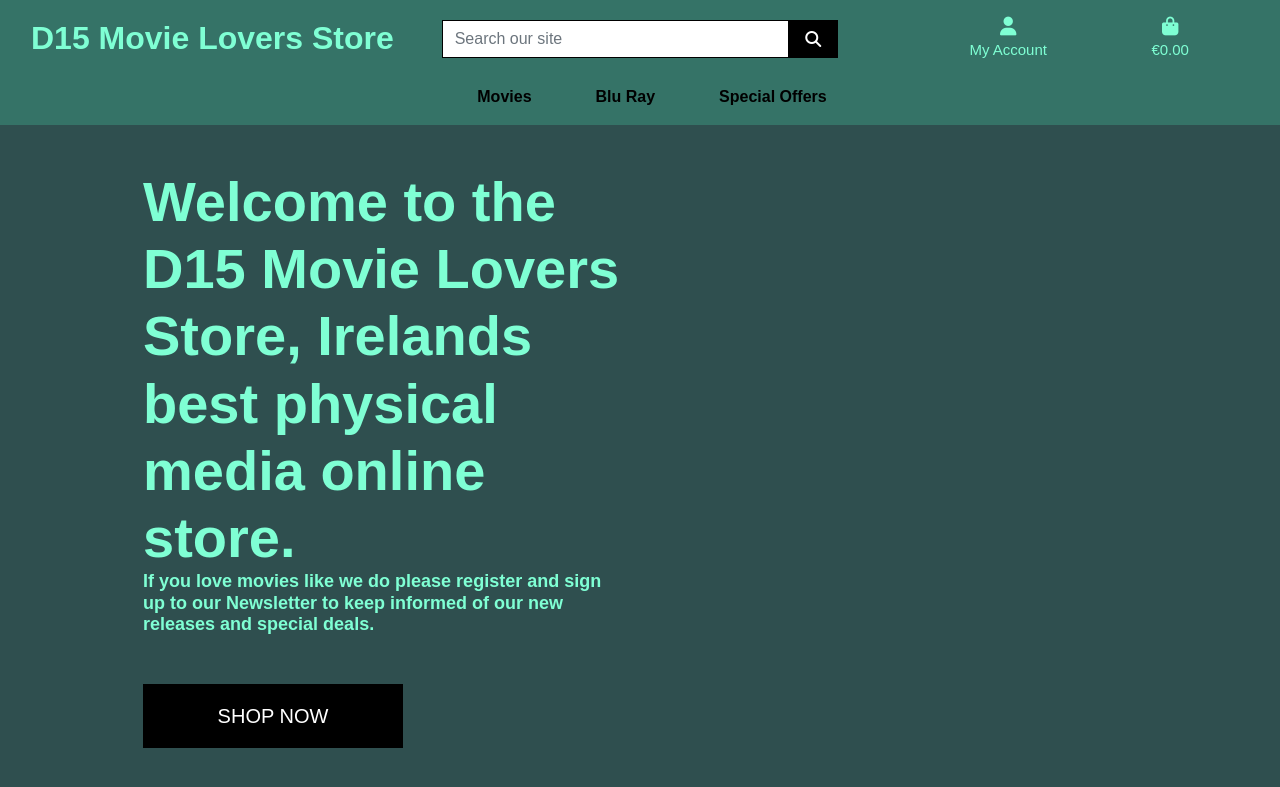
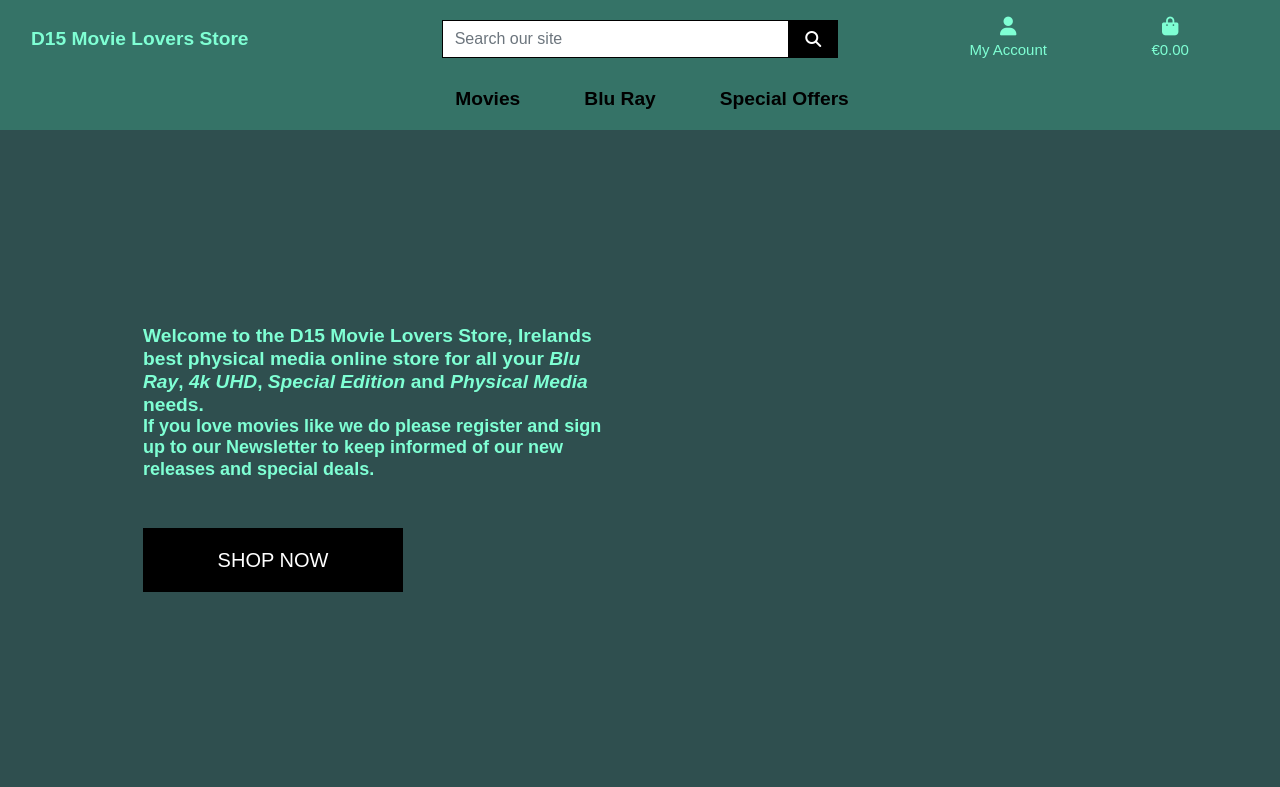
Before and after one commit to Code-Institute-Submissions/OdoJoe-D15-Movie-Lovers-Store, a Django app: page / in a window 1280 px wide. Shown: the top 787 px of the page. Run offline with Django 3.2, Linux system fonts and the light colour scheme; some libraries are stand-ins or nearby versions.

Commit message:
add meta tag keywords and description for SEO

```diff
--- a/home/templates/home/index.html
+++ b/home/templates/home/index.html
@@ -16,7 +16,7 @@
     <div class="row h-100">
         <div class="col-7 col-md-6 my-auto">
             <h1 class="display-4 logo-font text-d15">
-                Welcome to the D15 Movie Lovers Store, Irelands best physical media online store.
+                Welcome to the D15 Movie Lovers Store, Irelands best physical media online store for all your <em>Blu Ray</em>, <em>4k UHD</em>, <em>Special Edition</em> and <em>Physical Media</em> needs.
                 {% if user.is_authenticated %}
                 <p class="landpage-note">Why not <a href="{% url 'add_to_newsletter' user.id %}">sign up</a> to our Newsletter to keep informed of our new releases and special deals.</p>
                 {% else %}
--- a/static/css/style.css
+++ b/static/css/style.css
@@ -20,7 +20,8 @@ body {
 }
 
 .logo-font {
-    font-weight: bold;
+    font-weight: 700;
+    font-size: larger;
     color: aquamarine;
 }
 
--- a/templates/base.html
+++ b/templates/base.html
@@ -8,6 +8,8 @@
         <meta http-equiv="X-UA-Compatible" content="ie=edge">
         <meta charset="utf-8">
         <meta name="viewport" content="width=device-width, initial-scale=1, shrink-to-fit=no">
+        <meta name="description" content="a local physical media movie collectors store catering to movie lovers and blu ray and 4k uhd collectors">
+        <meta name="keywords" content="blu ray, 4k, uhd, special edition, disc, physical media, movie lovers, collectors, region, genre, cinema">
     {% endblock %}
 
     {% block extra_meta %}
```
Also changed, not shown: db.sqlite3.
